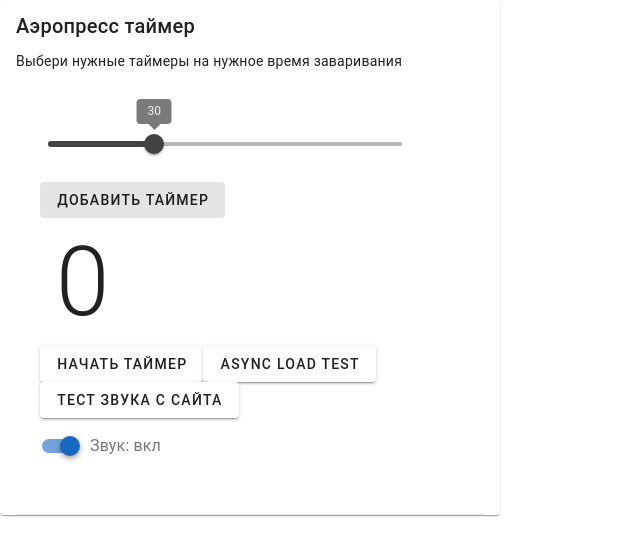
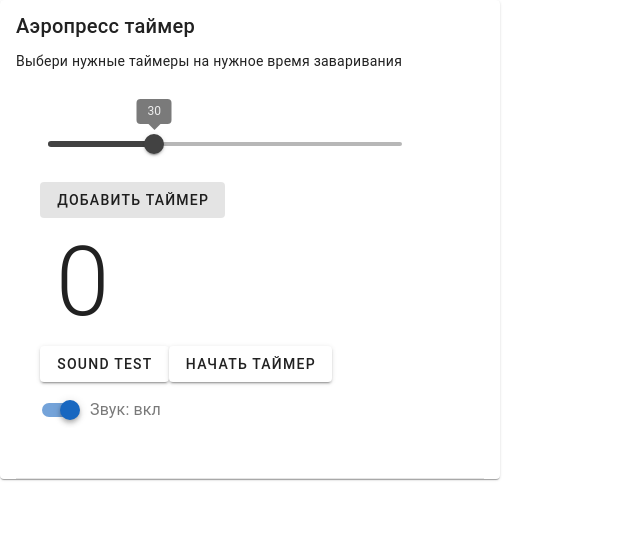
Before and after one commit to brew-timer/brew-timer, a Vue app: page /frontend in a window 1280 px wide. Shown: the top 556 px of the page, without its empty margins (0-640 px from the left). Built offline with nearby package versions, Linux system fonts and the light colour scheme.

Commit message:
Update AeropressTimer.vue

```diff
--- a/src/components/AeropressTimer.vue
+++ b/src/components/AeropressTimer.vue
@@ -33,18 +33,14 @@
                 </v-btn>
                 <v-container
                     class="text-h1">
-                    <!-- TODO: использовать переменную, а не функцию -->
                     {{ timerStore.sum }}
                 </v-container>
+                <v-btn @click="playSound">
+                  sound test
+                </v-btn>
                 <v-btn
                     @click="startTimer">
                     Начать таймер
-                </v-btn>
-                <v-btn @click="asyncTest">
-                    async load test
-                </v-btn>
-                <v-btn @click="playSound">
-                    тест звука с сайта
                 </v-btn>
                 <v-switch
                     v-model="timerStore.soundState"
@@ -106,19 +102,43 @@
                 }
             }
 
+            // Функция для воспроизведения аудио
+            function playAudio(src) {
+            const audio = new Audio(src);
+            if (timerStore.soundState === "вкл") audio.play();
+            }
+
             const playSound = function(){
             // const sound = new Audio('https://drive.google.com/uc?id=1GXfIo2F69q9UJkl0cnEsW7bUmzEObo5t&export=download');
-            const sound = new Audio('src/audio/end.mp3');
+            // const sound = new Audio('src/audio/end.mp3');
+                const audioURL = ('https://drive.google.com/uc?id=1GXfIo2F69q9UJkl0cnEsW7bUmzEObo5t&export=download');
 
-            if (timerStore.soundState === "вкл") sound.play();
+                fetch(audioURL)
+                .then(response => {
+                    // Если запрос прошел успешно, попытаемся воспроизвести аудио
+                    return response.blob();
+                })
+                .then(blob => {
+                    // Попытка конвертировать полученные данные в URL для воспроизведения
+                    const audioSrc = URL.createObjectURL(blob);
+
+                    // Сохраняем URL аудиофайла в localStorage
+                    localStorage.setItem('audioSrc', audioSrc);
+
+                    // Пытаемся воспроизвести аудио
+                    playAudio(audioSrc);
+                })
+                .catch(() => {
+                    // Если запрос не удался из-за ошибки CORS, используем сохраненный URL из localStorage
+                    const storedAudioSrc = localStorage.getItem('audioSrc');
+                    if (storedAudioSrc) {
+                    playAudio(storedAudioSrc);
+                    } else {
+                    alert('Не удалось загрузить аудио и нет сохраненного URL.');
+                    }
+                });
+
             }
-            //TODO: сейчас данные идут не из стейт меннеджера, а из данных родителя
-            // const timerState = {
-            //     time : timerStore.time,
-            //     timers: timerStore.timers,
-            //     sum : timerStore.sum,
-            //     soundState : timerStore.soundState
-            // }
             return { timerStore, playSound, addTimer, enableSound, startTimer, asyncTest};
         },
     };
```
